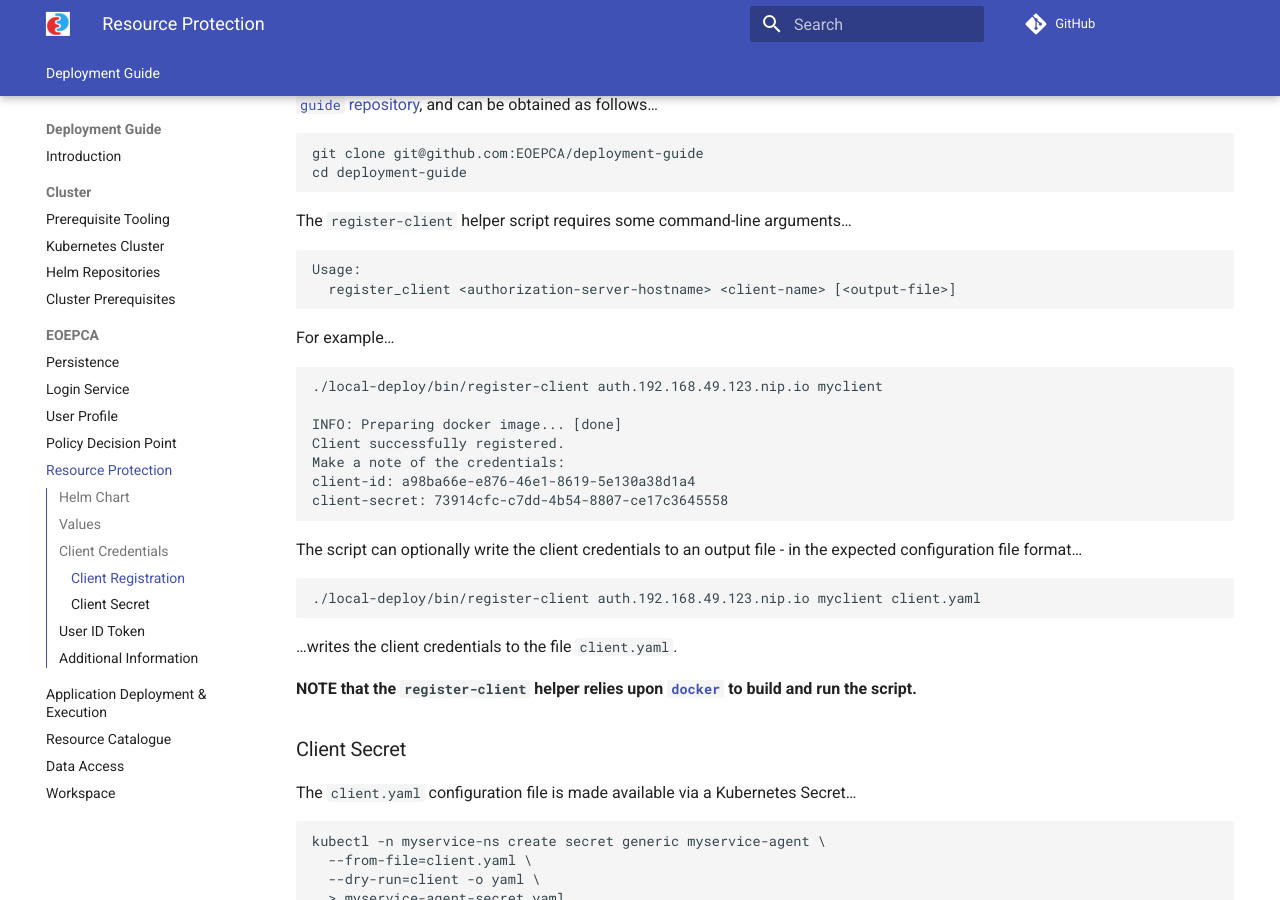
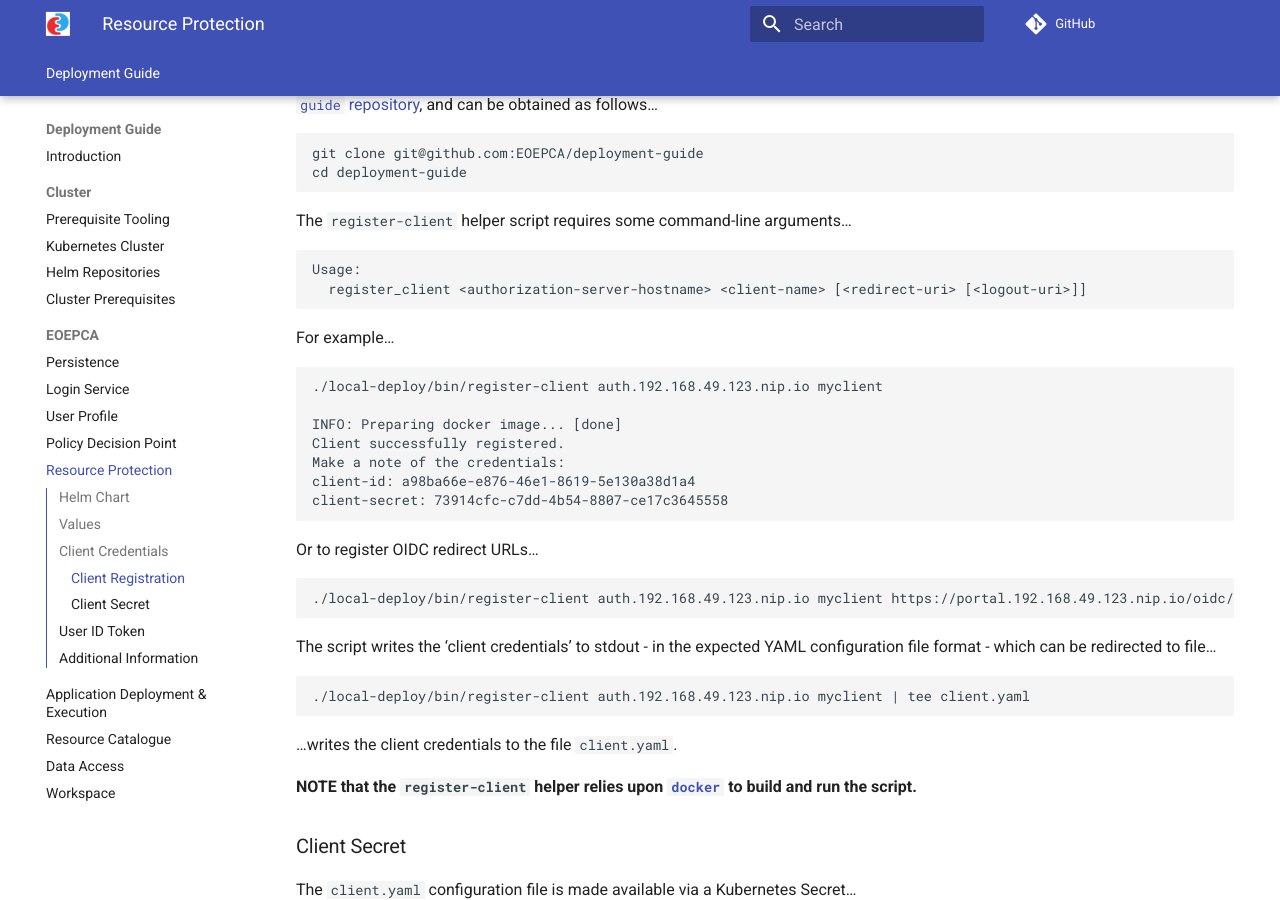
Before and after one commit to EOEPCA/deployment-guide, an MkDocs documentation site: the page built from docs/resource-protection.md, in a window 1280 px wide and 900 px high, scrolled down 2896 px. Built offline with MkDocs 1.6.1 and Material for MkDocs 9.7.7, drawn with Linux system fonts in a browser that asks for light colours; comment, search, counter and statistics services are not loaded.

Commit message:
Add redirect URIs to client registration

````diff
--- a/docs/resource-protection.md
+++ b/docs/resource-protection.md
@@ -129,7 +129,7 @@ The `register-client` helper script requires some command-line arguments...
 
 ```
 Usage:
-  register_client <authorization-server-hostname> <client-name> [<output-file>]
+  register_client <authorization-server-hostname> <client-name> [<redirect-uri> [<logout-uri>]]
 ```
 
 For example...
@@ -144,9 +144,14 @@ client-id: a98ba66e-e876-46e1-8619-5e130a38d1a4
 client-secret: 73914cfc-c7dd-4b54-8807-ce17c3645558
 ```
 
-The script can optionally write the client credentials to an output file - in the expected configuration file format...
+Or to register OIDC redirect URLs...
 ```bash
-./local-deploy/bin/register-client auth.192.168.49.123.nip.io myclient client.yaml
+./local-deploy/bin/register-client auth.192.168.49.123.nip.io myclient https://portal.192.168.49.123.nip.io/oidc/callback/ https://portal.192.168.49.123.nip.io/logout
+```
+
+The script writes the 'client credentials' to stdout - in the expected YAML configuration file format - which can be redirected to file...
+```bash
+./local-deploy/bin/register-client auth.192.168.49.123.nip.io myclient | tee client.yaml
 ```
 ...writes the client credentials to the file `client.yaml`.
 
````
Also changed, not shown: docs/ades.md (+1 -1 lines), docs/data-access.md (+1 -1 lines), docs/resource-catalogue.md (+1 -1 lines), docs/workspace.md (+1 -1 lines), 3 other files.
